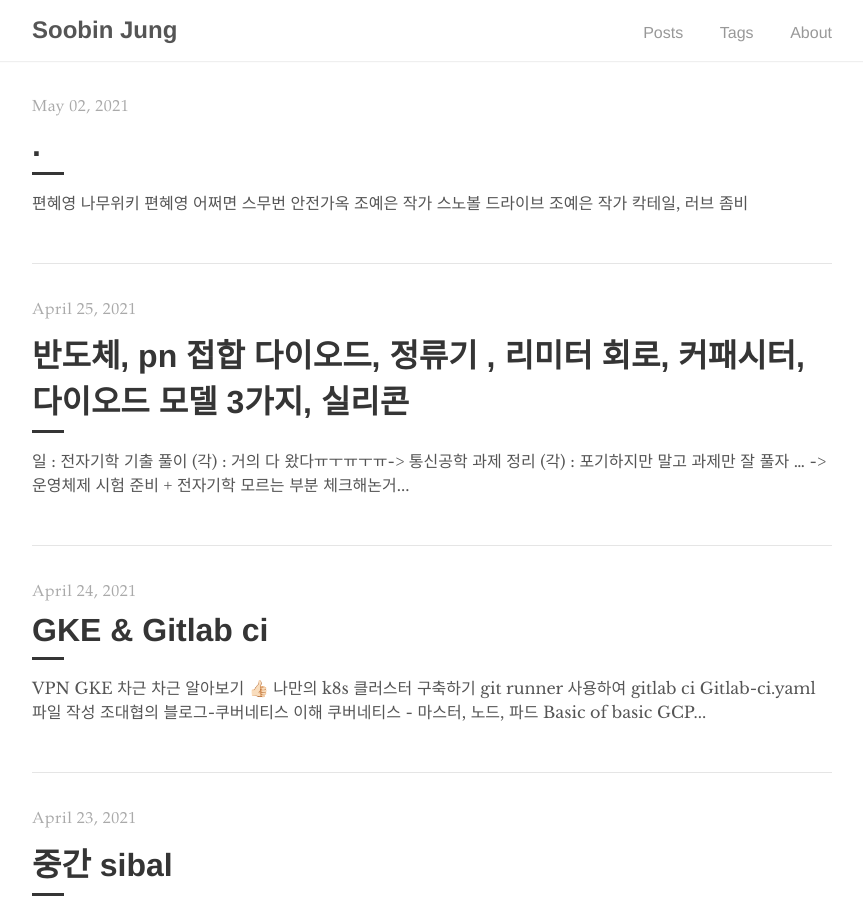
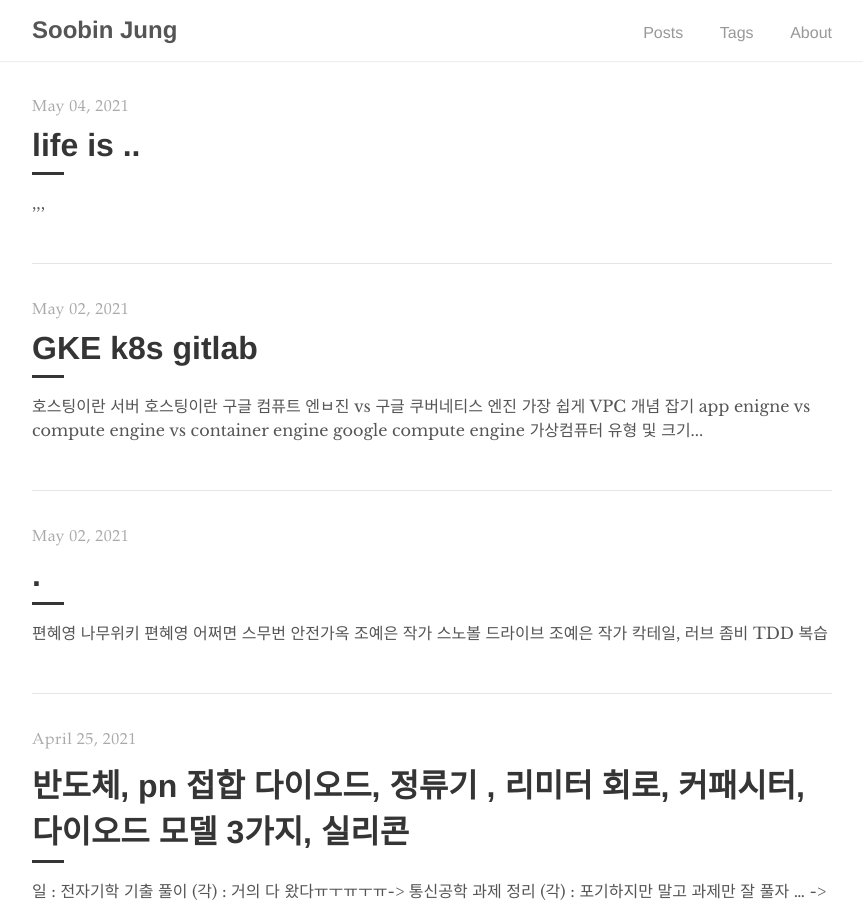
Before and after one commit to SoobinJung1013/SoobinJung1013.github.io, a Jekyll site: the page built from index.html, in a window 1280 px wide and 900 px high. Shown: the whole window, without its empty margins (208-1071 px from the left). Built offline with Jekyll 4.4.1, drawn with Linux system fonts in a browser that asks for light colours; the list of posts is cut into pages by our own code; some of the changed text lies outside the part shown.

```diff
--- /dev/null
+++ b/_posts/2021-05-02-58.md
@@ -0,0 +1,49 @@
+---
+layout: post
+title:  "GKE k8s gitlab"
+author: "Soobin Jung"
+comments: true
+tags: Tale
+
+
+---
+
+[호스팅이란](http://blog.wishket.com/%ED%98%B8%EC%8A%A4%ED%8C%85%EC%9D%B4%EB%9E%80-%EB%AC%B4%EC%97%87%EC%9D%BC%EA%B9%8C-%EA%B7%B8%EB%A6%B0%ED%81%B4%EB%9D%BC%EC%9D%B4%EC%96%B8%ED%8A%B8/)
+
+[서버 호스팅이란](http://www.maruidc.com/serverhosting/)
+
+[구글 컴퓨트 엔ㅂ진 vs 구글 쿠버네티스 엔진](https://stackshare.io/stackups/google-compute-engine-vs-kubernetes)
+
+[가장 쉽게 VPC 개념 잡기](https://medium.com/harrythegreat/aws-%EA%B0%80%EC%9E%A5%EC%89%BD%EA%B2%8C-vpc-%EA%B0%9C%EB%85%90%EC%9E%A1%EA%B8%B0-71eef95a7098)
+
+[app enigne vs compute engine vs container engine](https://stackoverflow.com/questions/40762475/what-is-the-difference-between-google-compute-engine-app-engine-and-container-e)
+
+[google compute engine 가상컴퓨터 유형 및 크기 선택](https://help.tableau.com/current/server-linux/ko-kr/ts_gcp_virtual_machine_selection.htm)
+
+[쿠버네티스 컴포넌트 공식문서](https://kubernetes.io/ko/docs/concepts/overview/components/)
+
+큐브 씨티엘 이라고 읽음
+
+[환경및 배포 gitlab](https://docs.gitlab.com/ee/ci/environments/)
+
+[고정 외부 IP 예약](https://cloud.google.com/compute/docs/ip-addresses/reserve-static-external-ip-address?hl=ko&_ga=2.2034417.-1546843973.1611710759&_gac=1.123083513.1618814900.Cj0KCQjwse-DBhC7ARIsAI8YcWJNgK63VKz7jSuNGSX2BlbuL-_K5-1MoZFqlAbw8lrTXNnAD7wNafUaAopaEALw_wcB)
+
+[GCP VM 인스턴스 고정 IP 할당하기](https://blog.dalso.org/it/google-cloud-platform/5755)
+
+[파이썬 멀티 스레드 소켓 서버 구축하기 - 오픈소스](https://sungmin-joo.tistory.com/57)
+
+[다시 정리하는 쿠버네티스 개념 jy baek](https://jybaek.tistory.com/860)
+
+[git 작업에 대한 token 인증 요구사항](https://github.blog/2020-12-15-token-authentication-requirements-for-git-operations/)
+
+### [Kubernetes. Ingress and TLS Setting](https://box0830.tistory.com/311)
+
+[ㅇㅇㅇ](https://pizzaplanet.tistory.com/entry/%EA%B8%88%EC%9C%B5%EA%B6%8C-%EB%8C%80%EA%B8%B0%EC%97%85-IT%EA%B8%B0%EC%97%85-%EC%8A%A4%ED%83%80%ED%8A%B8%EC%97%85-%EC%A1%B8%EC%97%85%EC%98%88%EC%A0%95%EC%9E%90%EC%9D%98-%EA%B3%A0%EB%AF%BC?category=835637)
+
+[리덕스란](https://velog.io/@yujo/React%EC%83%81%ED%83%9C%EA%B4%80%EB%A6%AC-%EB%9D%BC%EC%9D%B4%EB%B8%8C%EB%9F%AC%EB%A6%AC)
+
+
+
+[쿠버네티스 아키텍쳐](https://paulsmooth.tistory.com/173?category=1060313)
+
+[도커 이미지 빌드와 도커 파일 이해 ](https://www.44bits.io/ko/post/building-docker-image-basic-commit-diff-and-dockerfile)
```
Also changed, not shown: _posts/2021-05-02-57.md (+2 -0 lines), _posts/2021-05-04-59.md (added, +10 -0 lines).
